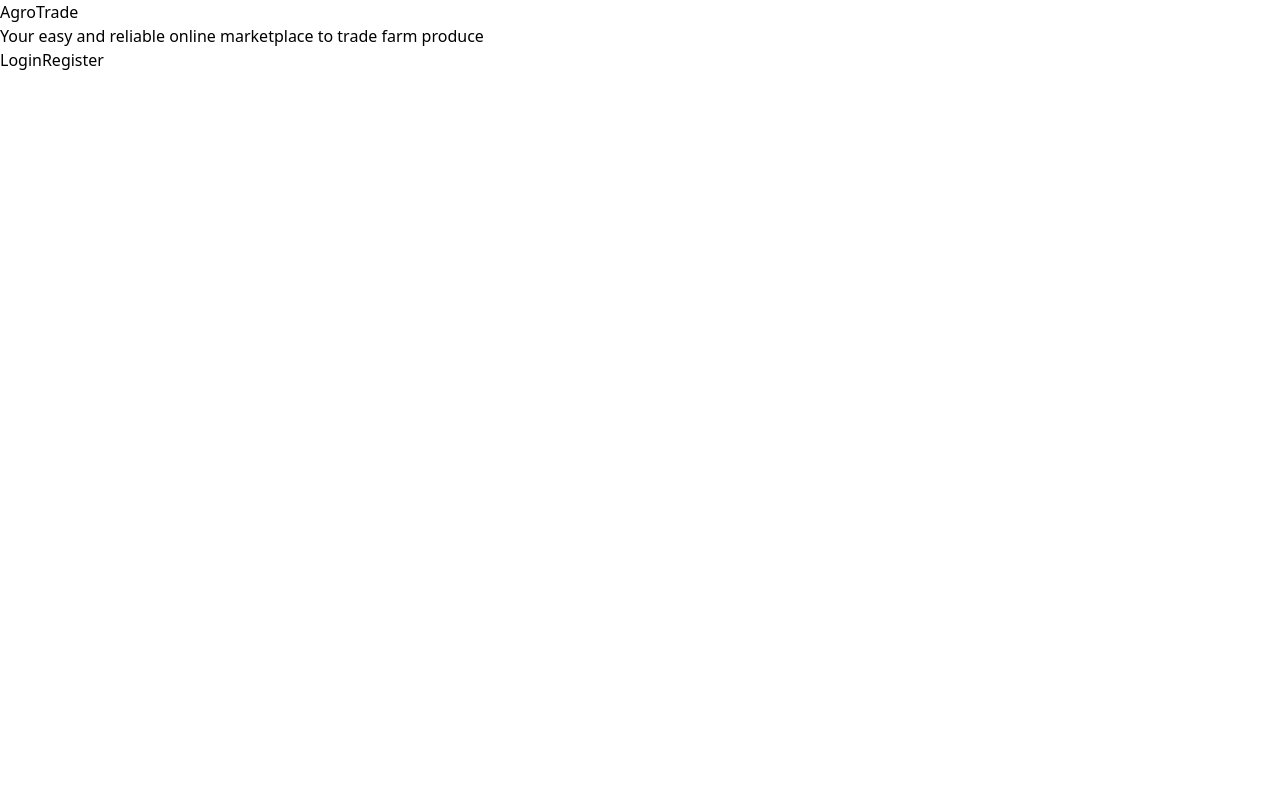
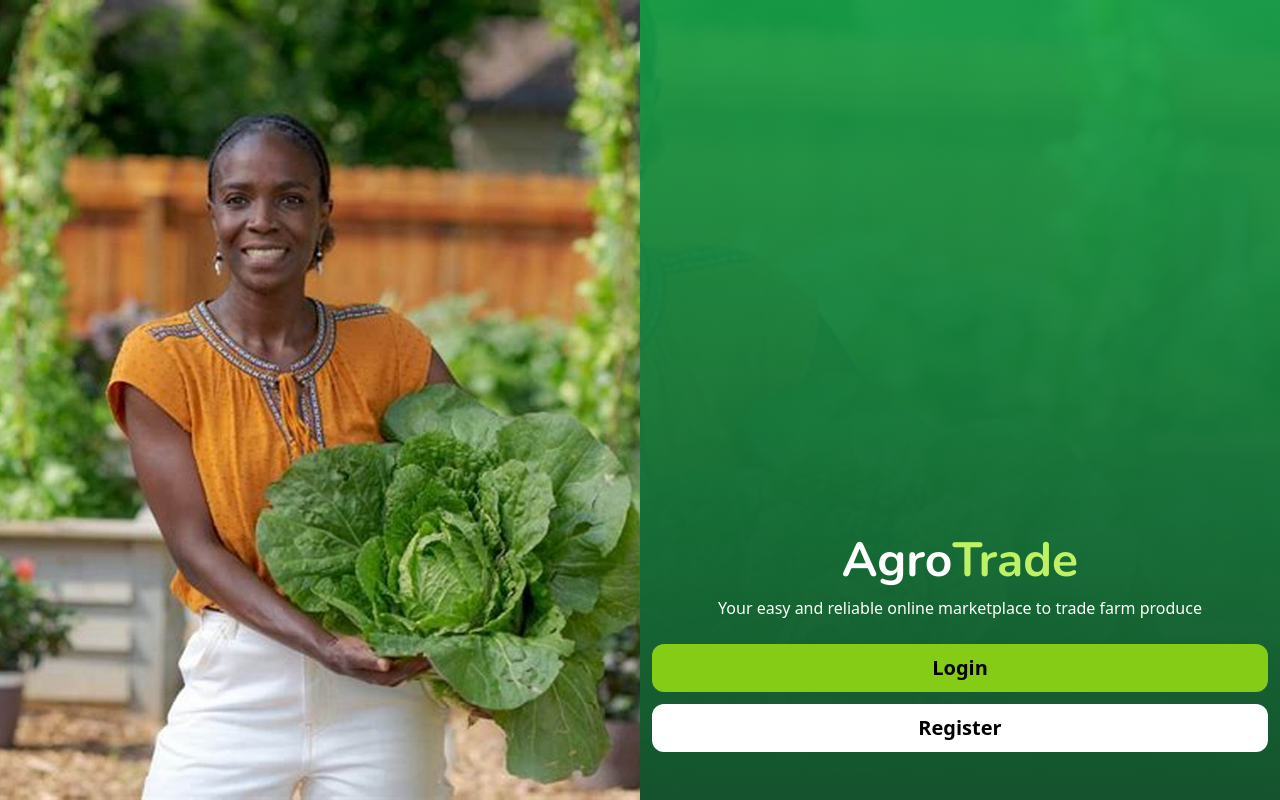
Before and after one commit to earlycodetech/agrotrade, a Next.js app: page / in a window 1280 px wide. Built offline with nearby package versions, Linux system fonts and the light colour scheme.

Commit message:
desktop version

```diff
--- a/pages/index.js
+++ b/pages/index.js
@@ -1,4 +1,13 @@
 import Head from "next/head";
+import { Nunito } from 'next/font/google';
+
+const nunitoBold = Nunito({
+  subsets:['latin'],
+  weight:'700'
+});
+const nunito = Nunito({
+  subsets:['latin'],
+});
 
 export default function Index () {
   return (
@@ -6,23 +15,30 @@
       <Head>
         <title>Agro Trade</title>
       </Head>
-      <main className="bg-home w-full">
+      <main className="bg-home w-full h-screen flex flex-col justify-end md:grid md:grid-cols-2">
         {/* bottom content */}
-        <div>
-          <div>
-            <h1>
-              <span>Agro</span>
-              <span>Trade</span>
+        <div className="bg-home w-full h-screen"></div>
+
+        <div className="md:h-screen flex flex-col justify-end gap-6 h-[40%] bg-gradient-to-b from-green-600/90 to-green-900 p-3 pb-12">
+          <div className={styles.block}>
+            <h1 className={`${nunitoBold.className} text-5xl`}>
+              <span className="text-white">Agro</span>
+              <span className="text-lime-300">Trade</span>
             </h1>
-            <p>Your easy and reliable online marketplace to trade farm produce</p>
+            <p className="text-center text-md text-white">Your easy and reliable online marketplace to trade farm produce</p>
           </div>
 
-          <blockquote>
-            <button>Login</button>
-            <button>Register</button>
+          <blockquote className={styles.block}>
+            <button className={`${styles.btn} bg-lime-500`}>Login</button>
+            <button className={`${styles.btn} bg-white`}>Register</button>
           </blockquote>
         </div>
       </main>
     </>
   )
 }
+
+const styles = {
+  block: 'flex flex-col items-center gap-3',
+  btn: 'w-full h-[48px] flex justify-center items-center text-xl font-bold rounded-xl'
+}
--- a/styles/globals.css
+++ b/styles/globals.css
@@ -3,7 +3,7 @@
 @tailwind utilities;
 
 .bg-home {
-    background: url('');
+    background: url('/home.jpg');
     background-position: center;
     background-size: cover;
     background-repeat: no-repeat;
```
